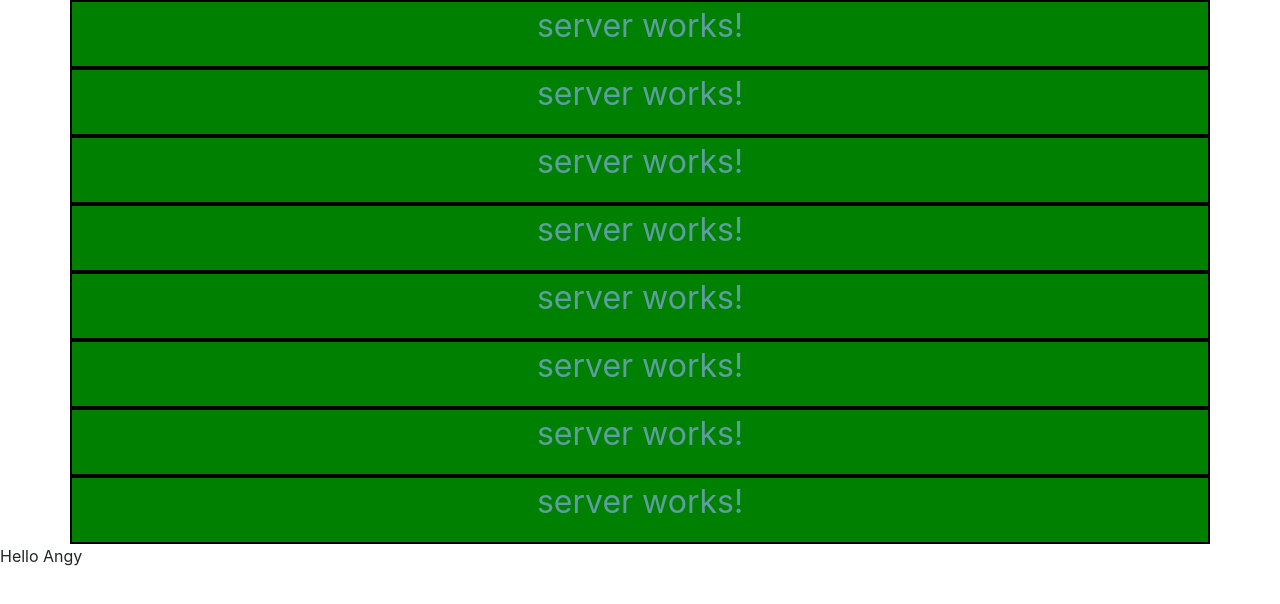
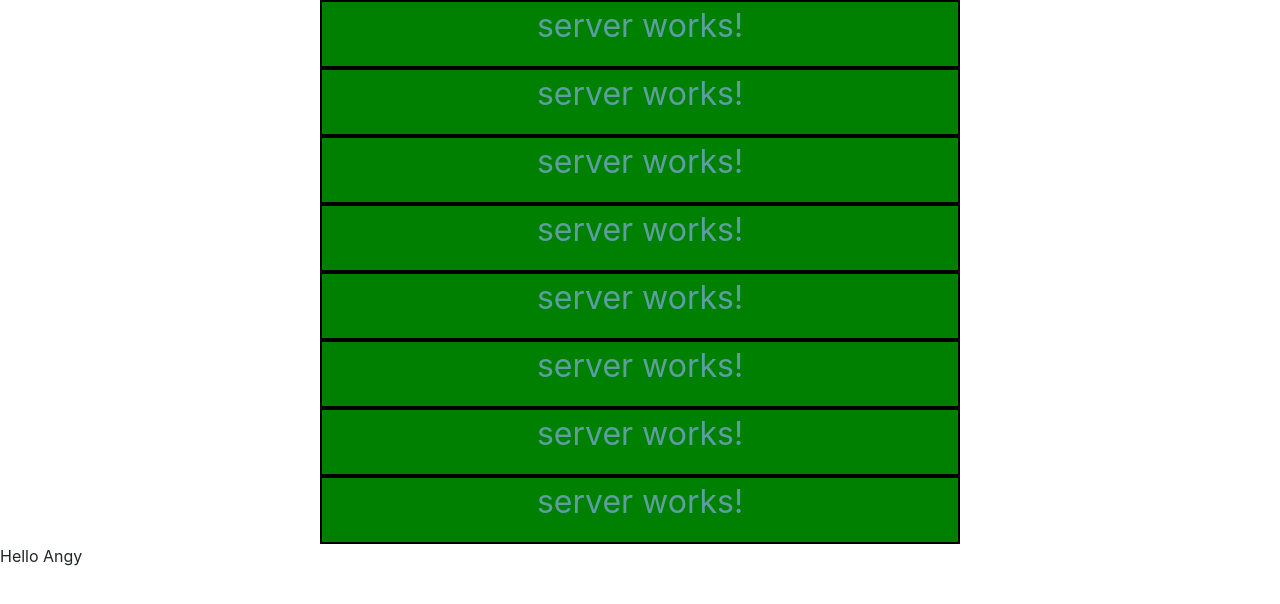
Before and after one commit to anil-allipilli/angy, an Angular app: page /server in a window 1280 px wide. Shown: the top 604 px of the page. Built offline with nearby package versions, Linux system fonts and the light colour scheme.

Commit message:
container changed

```diff
--- a/src/app/servers/servers.component.css
+++ b/src/app/servers/servers.component.css
@@ -2,6 +2,7 @@
   text-align: center;
   color: cadetblue;
   font-size: 2rem;
+  width: 50vw;
 }
 .row {
   display: block;
```
